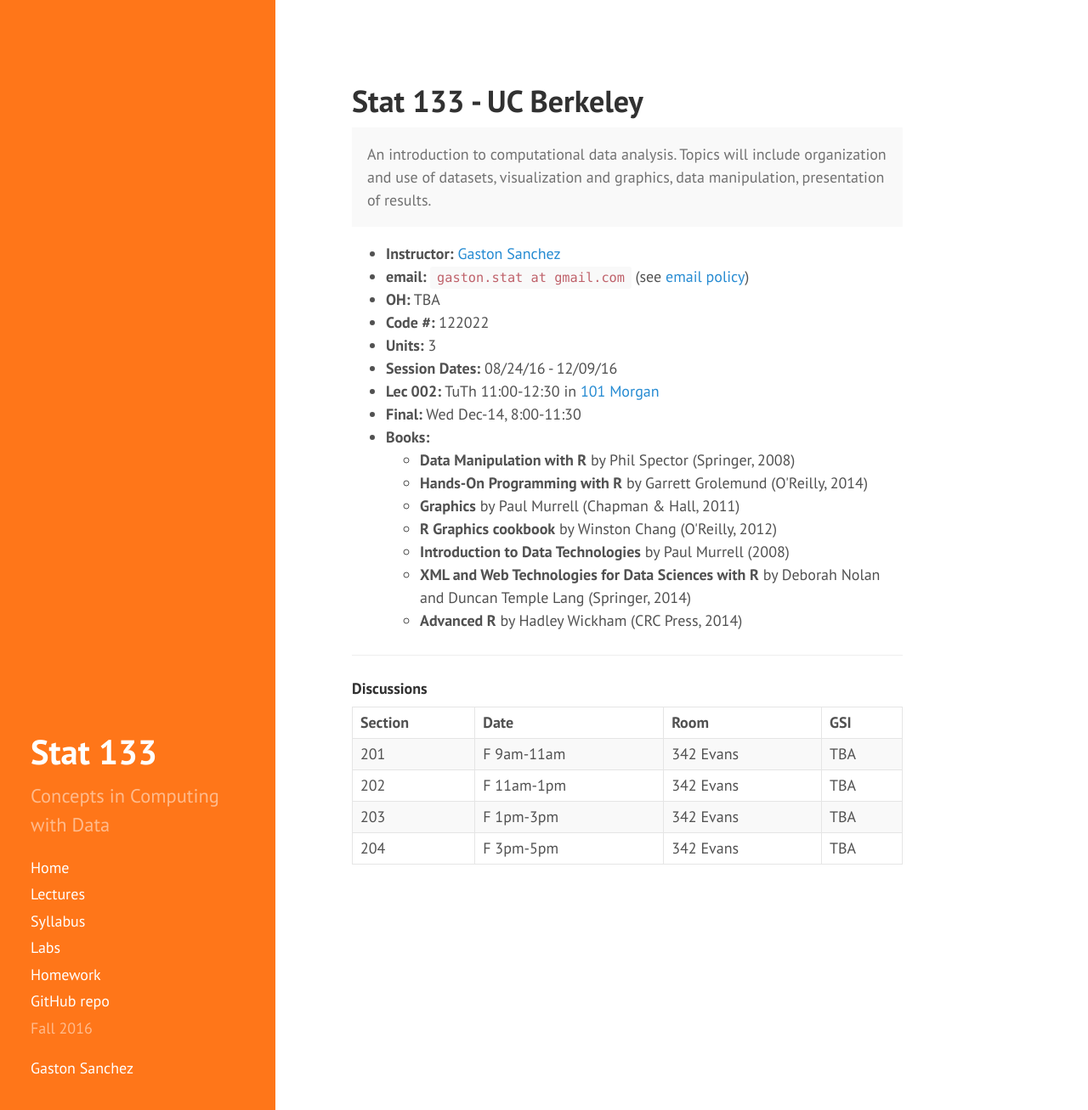
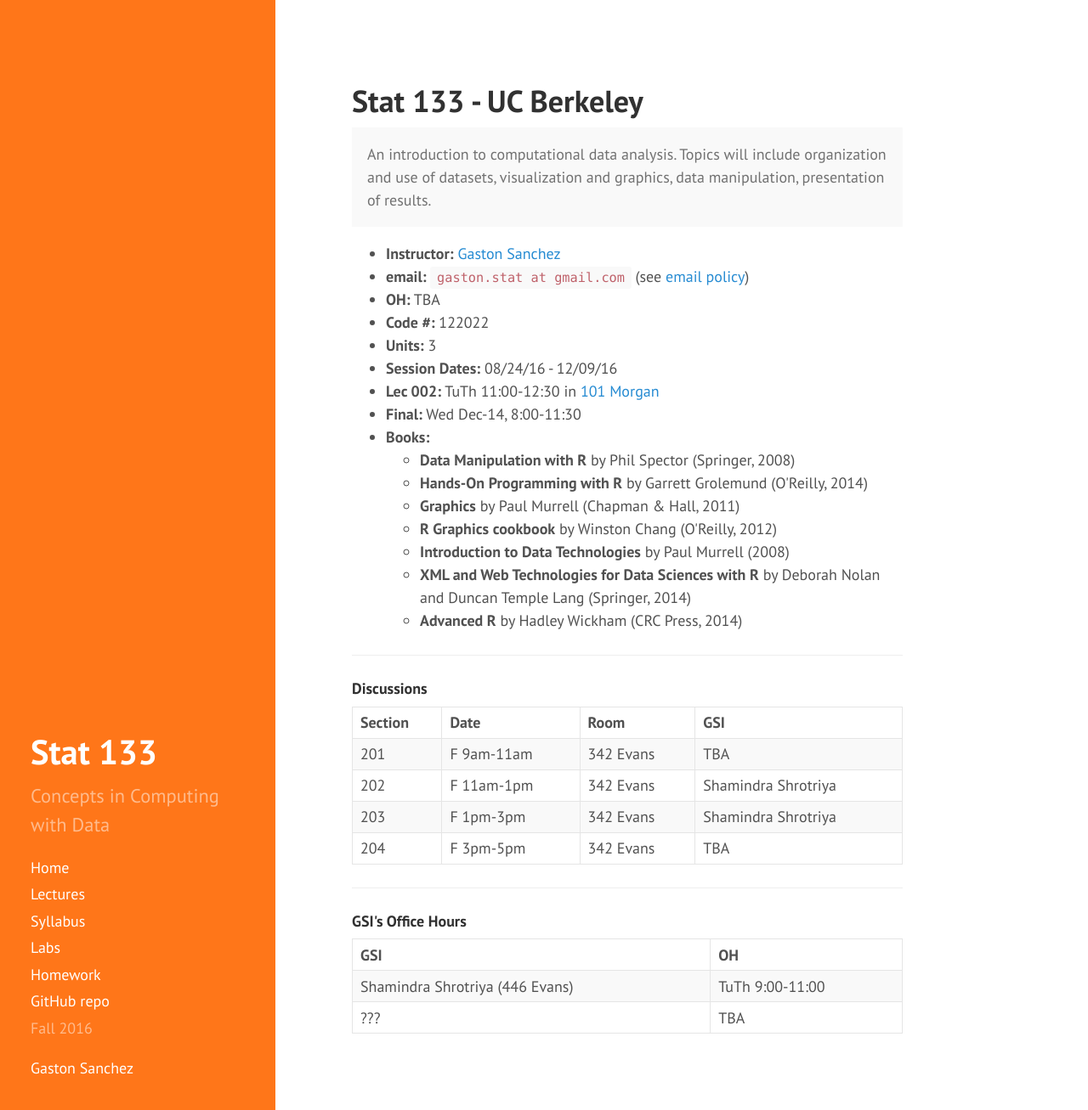
Before and after one commit to gastonstat/relic-stat133, a Jekyll site: the page built from index.html, in a window 1280 px wide and 1307 px high. Shown: the whole window at 85% size. Built offline with Jekyll 4.4.1, drawn with Linux system fonts in a browser that asks for light colours; nearby versions of some CDN libraries; the list of posts is cut into pages by our own code.

Commit message:
index: add table with GSI OH

```diff
--- a/index.html
+++ b/index.html
@@ -56,13 +56,13 @@ title: Home
       <td>202</td>
       <td>F 11am-1pm</td>
       <td>342 Evans</td>
-      <td>TBA</td>
+      <td>Shamindra Shrotriya</td>
     </tr>
     <tr>
       <td>203</td>
       <td>F 1pm-3pm</td>
       <td>342 Evans</td>
-      <td>TBA</td>
+      <td>Shamindra Shrotriya</td>
     </tr>
     <tr>
       <td>204</td>
@@ -72,3 +72,26 @@ title: Home
     </tr>
   </tbody>
 </table>
+
+<hr>
+
+<h4>GSI's Office Hours</h4>
+
+<table>
+  <thead>
+    <tr>
+      <th align="left">GSI</th>
+      <th align="left">OH</th>
+    </tr>
+  </thead>
+  <tbody>
+    <tr>
+      <td>Shamindra Shrotriya (446 Evans)</td>
+      <td>TuTh 9:00-11:00</td>
+    </tr>
+    <tr>
+      <td>???</td>
+      <td>TBA</td>
+    </tr>
+  </tbody>
+</table>
```
